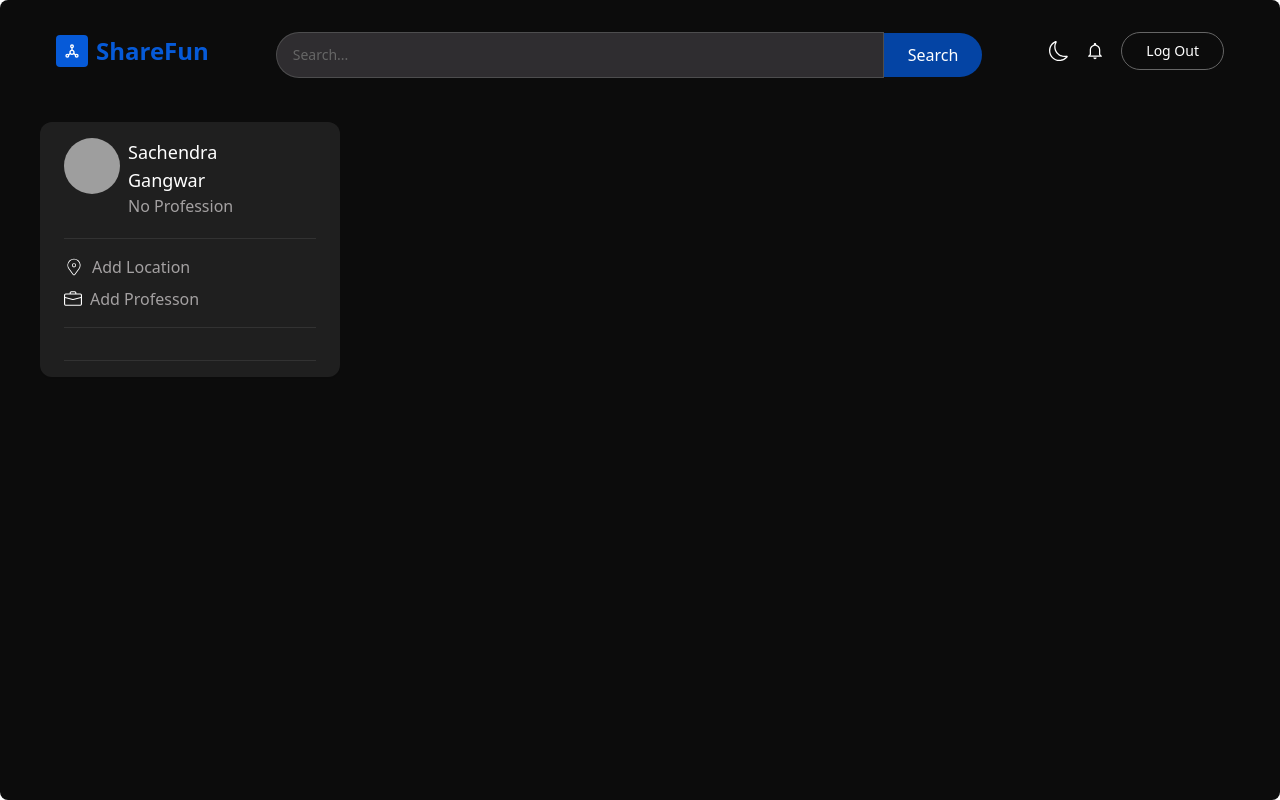
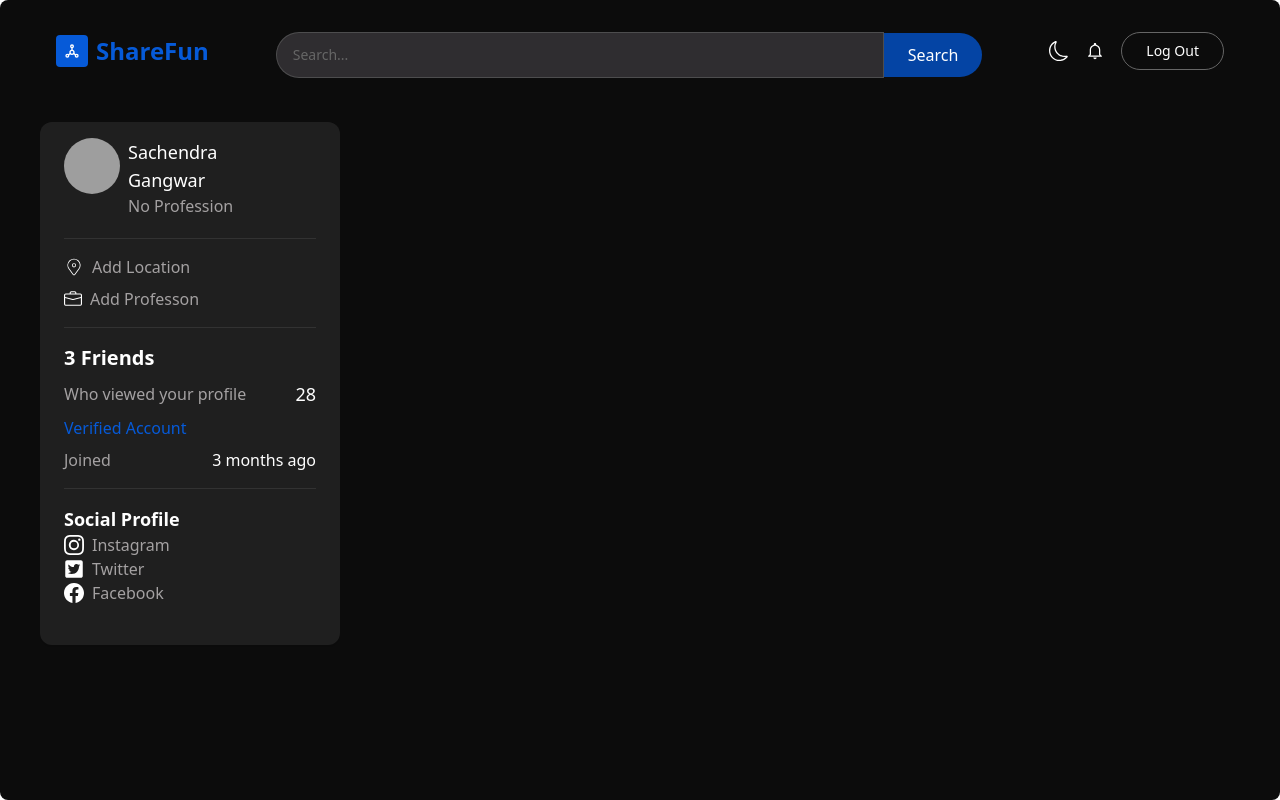
Before and after one commit to mohitxroxx/social-media, a React (Create React App) app in the folder client/: page / in a window 1280 px wide. Built offline with nearby package versions, Linux system fonts and the light colour scheme; grey boxes are pictures that could not be loaded; some icons are missing.

Commit message:
profilecard done

```diff
--- a/client/package.json
+++ b/client/package.json
@@ -9,6 +9,7 @@
     "@testing-library/user-event": "^13.5.0",
     "axios": "^1.6.0",
     "dotenv": "^16.3.1",
+    "moment": "^2.29.4",
     "react": "^18.2.0",
     "react-dom": "^18.2.0",
     "react-hook-form": "^7.47.0",
--- a/client/src/components/ProfileCard.jsx
+++ b/client/src/components/ProfileCard.jsx
@@ -7,6 +7,9 @@ import { UpdateProfile } from '../redux/userSlice';
 import {LiaEditSolid} from 'react-icons/lia'
 import {BsBriefcase, BsPersonFillAdd} from 'react-icons/bs'
 import {CiLocationOn} from 'react-icons/ci'
+import moment from 'moment'
+import { BsFacebook ,BsInstagram } from 'react-icons/bs';
+import {FaTwitterSquare} from 'react-icons/fa'
 
 const ProfileCard = ({user}) => {
  const{user: data, edit } = useSelector((state) => state.user);
@@ -70,14 +73,50 @@ const ProfileCard = ({user}) => {
 {/* friend ke liye */}
         <div className='w-full flex flex-col gap-2 py-4 border-b border-[#66666645]'>
 
+        <p className='text-xl text-ascent-1 font-semibold'>
+            {user?.friends?.length} Friends
+        </p>
+
+        <div className='flex items-center justify-between'>
+               <span className='text-ascent-2'>
+                Who viewed your profile </span>
+                <span className='text-ascent-1 text-lg'>{user?.views?.length}</span>
+
+        </div>
+  {/* account verified hai y nhi */}
+            <span className='text-base text-blue'>{user?.verified ? "Verified Account" : "Not Verifeid"  }</span>
+
+             <div className='flex items-center justify-between'>
+            <span className=' text-ascent-2 '>Joined</span>
+            <span className='text-ascent-1 text-base  text-red' >{moment(user?.createdAt).fromNow()}</span>
+
+             </div>
+        </div>
+
+        {/* sociasl media accounts ko jod rahe hai */}
+            <div className='w-full  flec flec-col gap-4 py-4 pb-6'>
+       <p className='text-ascent-1 text-lg font-semibold'>Social Profile</p>
+
+       <div className='flex gap-2 items-center text-ascent-2'>
+            <BsInstagram className=' text-xl text-ascent-1' />
+            <span>Instagram</span>
+          </div>
+          <div className='flex gap-2 items-center text-ascent-2'>
+            <FaTwitterSquare className=' text-xl text-ascent-1' />
+            <span>Twitter</span>
+          </div>
+          <div className='flex gap-2 items-center text-ascent-2'>
+            <BsFacebook className=' text-xl text-ascent-1' />
+            <span>Facebook</span>
 
 
-        </div>
+            </div>
 
+      </div>
 
       </div>
     </div>
-  )
-}
+  );
+};
 
 export default ProfileCard
```
Also changed, not shown: 1 other file (tests, documents, lock files or other folders).
